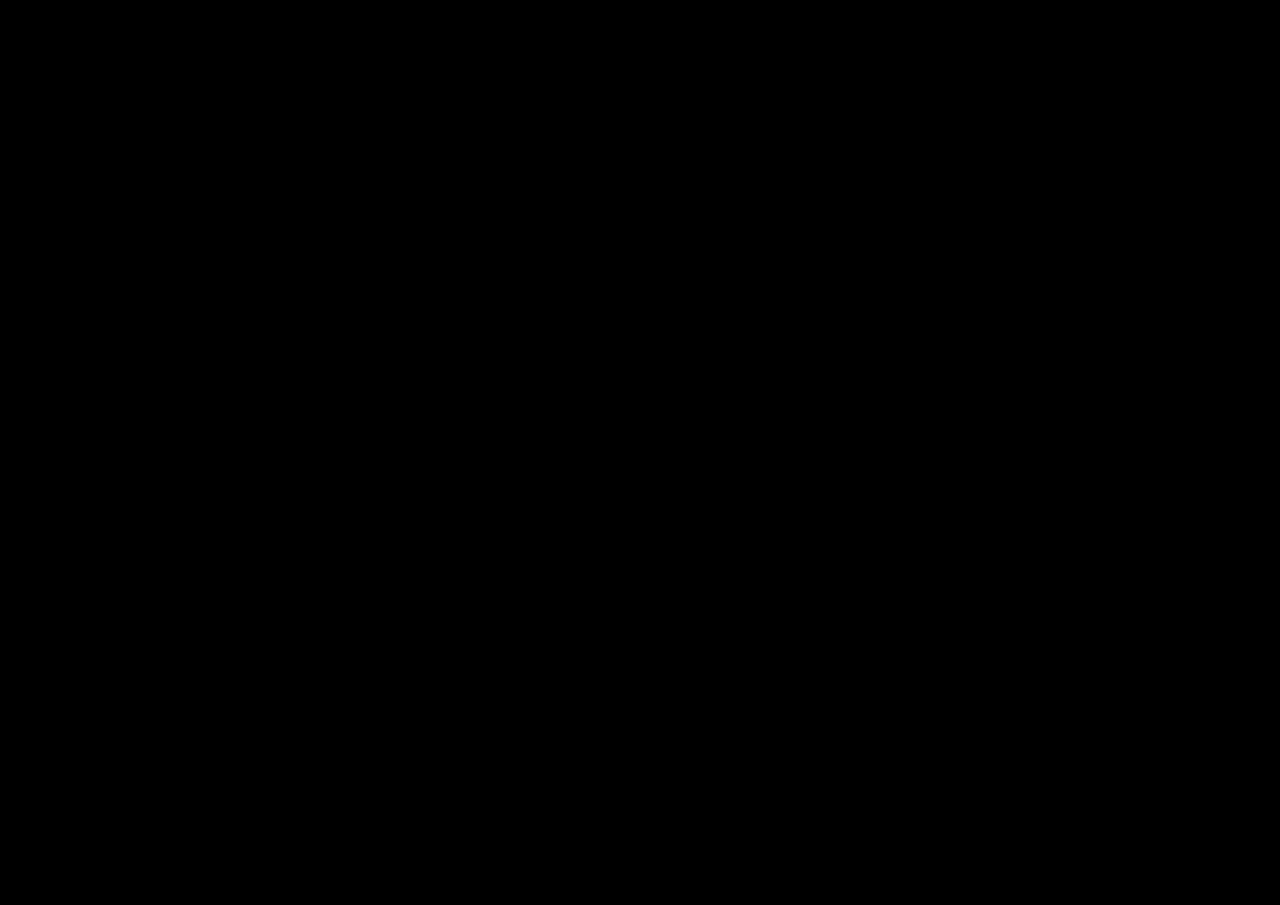
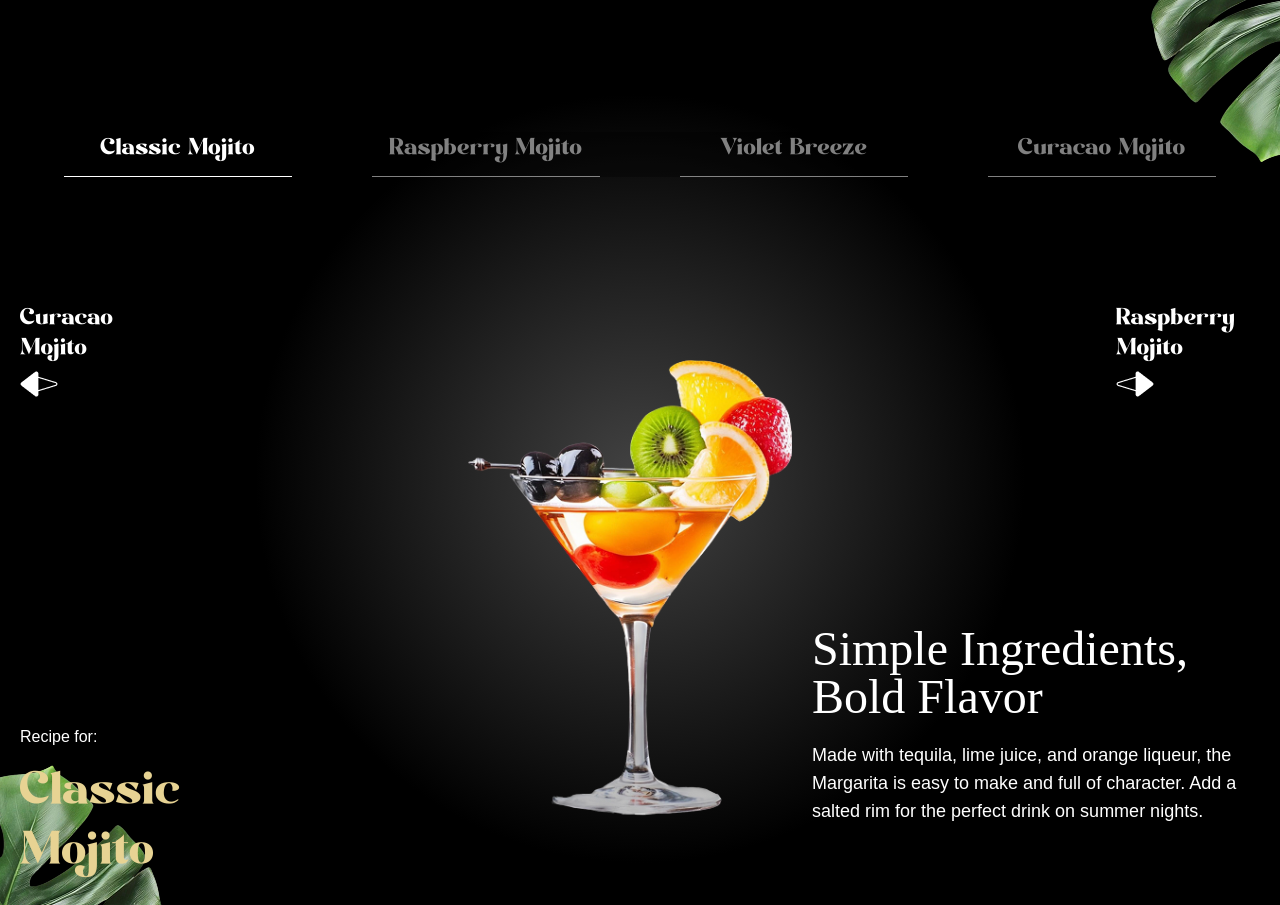
Before and after one commit to julianpm/gsap-cocktails, a React (Vite) app: page / in a window 1280 px wide. Shown: the part 4300-5205 px from the top of the page. Before the commit the page ends 4192 px from the top, so only its background shows below. Built offline with nearby package versions, Linux system fonts and the light colour scheme; a web font is replaced by a local one.

Commit message:
built menu section

```diff
--- a/constants/index.js
+++ b/constants/index.js
@@ -134,7 +134,7 @@
 	},
  ];
 
- const sliderLists = [
+ const allCocktails = [
 	{
 	 id: 1,
 	 name: "Classic Mojito",
@@ -179,5 +179,5 @@
 	openingHours,
 	storeInfo,
 	socials,
-	sliderLists,
+	allCocktails,
  };
--- a/src/App.jsx
+++ b/src/App.jsx
@@ -9,15 +9,17 @@
 import Cocktails from './components/Cocktails'
 import About from './components/About'
 import Art from './components/Art'
+import Menu from './components/Menu'
 
 const App = () => {
 	return (
-		<main>
+		<main className="overflow-hidden">
 			<Navbar />
 			<Hero />
 			<Cocktails />
 			<About />
 			<Art />
+			<Menu />
 		</main>
 	)
 }
--- /dev/null
+++ b/src/components/Menu.jsx
@@ -0,0 +1,117 @@
+'use client';
+
+import React from 'react'
+import { allCocktails } from '../../constants/index.js';
+import { useRef,useState } from 'react';
+import { useGSAP } from '@gsap/react';
+import { gsap } from 'gsap';
+
+const Menu = () => {
+	const contentRef = useRef();
+	const [currentIndex, setCurrentIndex] = useState(0);
+
+	useGSAP(() => {
+		gsap.fromTo('#title', {
+			opacity: 0,
+		},
+	{
+		opacity: 1,
+		duration: 1
+	})
+	gsap.fromTo('.cocktail img', {
+		opacity: 0,
+		xPercent: -100,
+	},
+	{
+		opacity: 1,
+		xPercent: 0,
+		duration: 1,
+		ease: 'power1.inOut'
+	})
+	gsap.fromTo('.details h2', {
+		opacity: 0,
+		yPercent: 100,
+	},
+	{
+		opacity: 1,
+		yPercent: 0,
+		ease: 'power1.inOut'
+	})
+	gsap.fromTo('.details p', {
+		opacity: 0,
+		yPercent: 100,
+	},
+	{
+		opacity: 1,
+		yPercent: 0,
+		ease: 'power1.inOut'
+	})
+	}, [currentIndex])
+
+	const totalCocktails = allCocktails.length;
+
+	const goToSlide = ( index ) => {
+		const newIndex = (index + totalCocktails) % totalCocktails;
+		setCurrentIndex(newIndex);
+	}
+
+	const getCocktailAt = ( indexOffset  ) => {
+		return allCocktails[(currentIndex + indexOffset + totalCocktails) % totalCocktails];
+	};
+
+	const currentCocktail = getCocktailAt(0);
+	const prevCocktail = getCocktailAt(-1);
+	const nextCocktail = getCocktailAt(1);
+
+	return (
+		<section id="menu" aria-labelledby="menu-heading">
+			<img src="/images/slider-left-leaf.png" alt="left leaf" id="m-left-leaf" />
+			<img src="/images/slider-right-leaf.png" alt="right leaf" id="m-right-leaf" />
+			<h2 id="menu-heading" className="sr-only">Cocktail Menu</h2>
+
+			<nav className="cocktail-tabs" aria-label="Cocktail Navigation">
+				{allCocktails.map((item, index) => {
+					const isActive = index === currentIndex;
+					return (
+						<button
+							key={item.id}
+							className={`${isActive ? 'text-white border-white' : 'text-white/50 border-white/50'}`}
+							onClick={() => goToSlide(index)}
+						>
+							{item.name}
+						</button>
+					)
+				})}
+			</nav>
+
+			<div className="content">
+				<div className="arrows">
+					<button className="text-left" onClick={() => goToSlide(currentIndex - 1)}>
+						<span>{prevCocktail.name}</span>
+						<img src="/images/right-arrow.png" alt="right arrow" aria-hidden="true" />
+					</button>
+					<button className="text-left" onClick={() => goToSlide(currentIndex + 1)}>
+						<span>{nextCocktail.name}</span>
+						<img src="/images/left-arrow.png" alt="left arrow" aria-hidden="true" />
+					</button>
+				</div>
+				<div className="cocktail">
+					<img src={currentCocktail.image} className="object-contain" />
+				</div>
+
+				<div className="recipe">
+					<div ref={contentRef} className="info">
+						<p>Recipe for:</p>
+						<div id="title">{currentCocktail.name}</div>
+					</div>
+					<div className="details">
+						<h2>{currentCocktail.title}</h2>
+						<p>{currentCocktail.description}</p>
+					</div>
+				</div>
+			</div>
+		</section>
+	)
+}
+
+export default Menu
```
